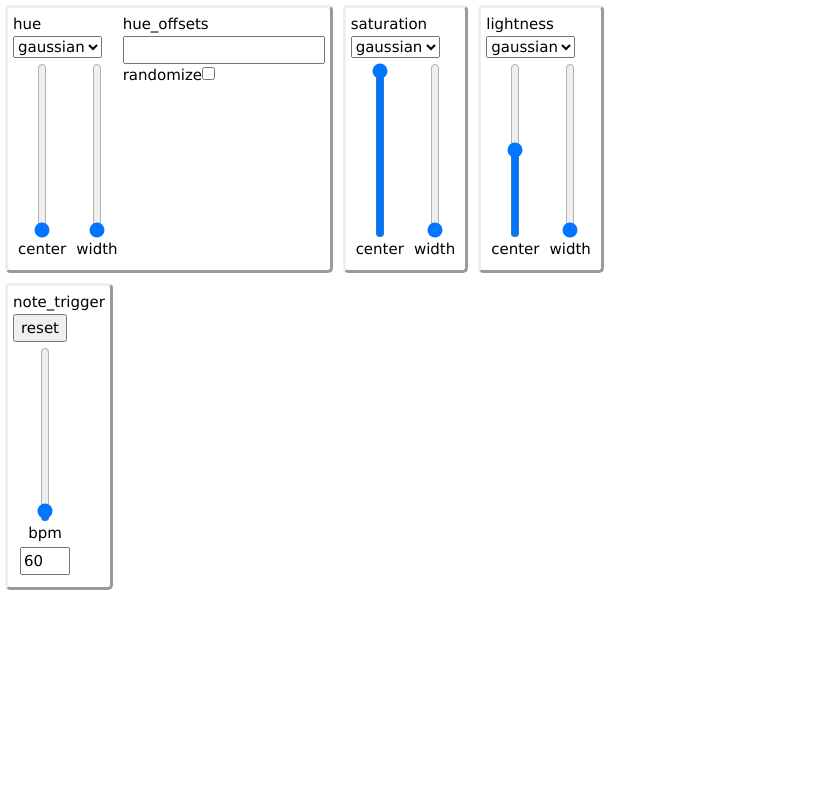
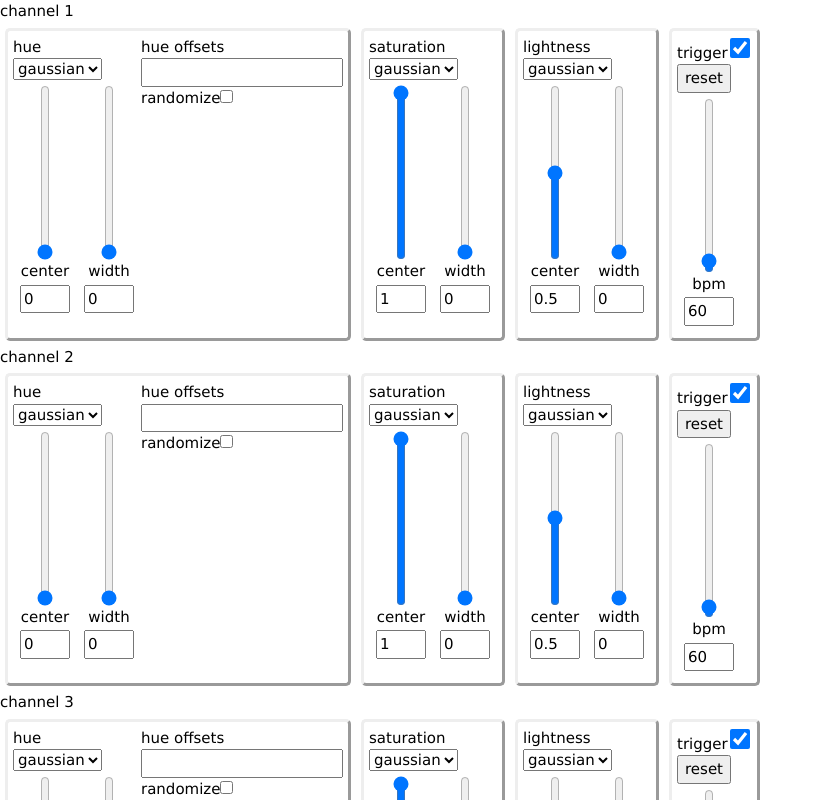
Before and after one commit to generalelectrix/color_hustler, a React (Create React App) app in the folder color-hustler/: page / in a window 1280 px wide. Shown: the top 800 px of the page, without its empty margins (0-823 px from the left). Built offline with nearby package versions, Linux system fonts and the light colour scheme; no server answers.

Commit message:
Refactor into several chains addressing first few midi channels.

```diff
--- a/color-hustler/src/App.js
+++ b/color-hustler/src/App.js
@@ -1,7 +1,5 @@
 import React from 'react';
-import Noise from './Noise'
-import Trigger from './Trigger'
-import ConstantList from './ConstantList'
+import Chain from './Chain';
 import './App.css'
 
 // The websocket we'll use to communicate with the backend.
@@ -10,30 +8,16 @@ const socket = new WebSocket('ws://localhost:4321')
 socket.onopen = _ => console.log("Opened websocket.")
 socket.onmessage = event => console.log(JSON.parse(event.data))
 
-const sendMessage = (name, attr, payload) => {
+const dispatch = (name, attr, payload) => {
   socket.send(JSON.stringify([name + '.' + attr, payload]))
 }
 
 function App() {
   return (
     <div className="App">
-      <div className="flexrow">
-        <div className="panel flexrow">
-          <Noise name="hue" initialCenter={0.0} dispatch={sendMessage} />
-          <ConstantList name="hue_offsets" dispatch={sendMessage} />
-        </div>
-        <div className="panel">
-          <Noise name="saturation" initialCenter={1.0} dispatch={sendMessage} />
-        </div>
-        <div className="panel">
-          <Noise name="lightness" initialCenter={0.5} dispatch={sendMessage} />
-        </div>
-      </div>
-      <div className="flexrow">
-        <div className="panel">
-          <Trigger name="note_trigger" initialBpm={60.0} dispatch={sendMessage} />
-        </div>
-      </div>
+      <Chain dispatch={dispatch} index={0}/>
+      <Chain dispatch={dispatch} index={1}/>
+      <Chain dispatch={dispatch} index={2}/>
     </div>
   );
 }
--- /dev/null
+++ b/color-hustler/src/Chain.js
@@ -0,0 +1,48 @@
+import React from 'react';
+import Noise from './Noise'
+import Trigger from './Trigger'
+import ConstantList from './ConstantList'
+
+const Chain = ({index, dispatch}) => {
+  return (
+    <div>
+      channel {index + 1}
+      <div className="flexrow">
+        <div className="panel flexrow">
+          <Noise
+            name={"hue" + index}
+            displayName="hue"
+            initialCenter={0.0}
+            dispatch={dispatch} />
+          <ConstantList
+            name={"hue_offsets" + index}
+            displayName="hue offsets"
+            dispatch={dispatch} />
+        </div>
+        <div className="panel">
+          <Noise
+            name={"saturation" + index}
+            displayName="saturation"
+            initialCenter={1.0}
+            dispatch={dispatch} />
+        </div>
+        <div className="panel">
+          <Noise
+            name={"lightness" + index}
+            displayName="lightness"
+            initialCenter={0.5}
+            dispatch={dispatch} />
+        </div>
+        <div className="panel">
+          <Trigger
+            name={"trigger" + index}
+            initialBpm={60.0}
+            dispatch={dispatch} />
+        </div>
+      </div>
+    </div>
+
+  )
+}
+
+export default Chain
--- a/color-hustler/src/ConstantList.js
+++ b/color-hustler/src/ConstantList.js
@@ -1,7 +1,7 @@
 import React from 'react'
 // Quick and dirty control over constant list driven modulators.
 
-const ConstantList = ({name, dispatch}) => {
+const ConstantList = ({name, dispatch, displayName}) => {
 
   const [values, setValues] = React.useState("")
   const [random, setRandom] = React.useState(false)
@@ -26,7 +26,7 @@ const ConstantList = ({name, dispatch}) => {
 
   return (
     <div className="flexcol">
-      <span>{name}</span>
+      <span>{displayName || name}</span>
       <input
         type="text"
         onChange={e => setValues(e.target.value)}
@@ -35,7 +35,6 @@ const ConstantList = ({name, dispatch}) => {
         randomize
         <input
           type="checkbox"
-          style={{width: 'auto'}}
           onChange={handleRandom}
           checked={random}/>
       </label>
--- a/color-hustler/src/Noise.js
+++ b/color-hustler/src/Noise.js
@@ -4,7 +4,7 @@ import { Slider } from './Slider'
 const GAUSSIAN = 'gaussian'
 const UNIFORM = 'uniform'
 
-const Noise = ({name, initialCenter, dispatch}) => {
+const Noise = ({name, displayName, initialCenter, dispatch}) => {
 
   const [mode, setMode] = React.useState(GAUSSIAN)
   const [center, setCenter] = React.useState(initialCenter)
@@ -22,7 +22,7 @@ const Noise = ({name, initialCenter, dispatch}) => {
 
   return (
     <div className="flexcol">
-      <span>{name}</span>
+      <span>{displayName || name}</span>
       <select value={mode} onChange={updateMode}>
         <option value={GAUSSIAN}>gaussian</option>
         <option value={UNIFORM}>uniform</option>
--- a/color-hustler/src/Slider.js
+++ b/color-hustler/src/Slider.js
@@ -20,7 +20,7 @@ export const StatefulSlider = ({label, onChange, initialValue=0.0, min, max, sho
   )
 }
 
-export const Slider = ({label, onChange, value, min=0.0, max=1.0, showValue=false}) => {
+export const Slider = ({label, onChange, value, min=0.0, max=1.0, showValue=true}) => {
   const handleChange = e => onChange(e.target.value)
 
   return (
@@ -30,7 +30,7 @@ export const Slider = ({label, onChange, value, min=0.0, max=1.0, showValue=fals
         orient="vertical"
         min={min}
         max={max}
-        step={0.00001}
+        step={0.001}
         value={value}
         onChange={handleChange}/>
       {label}
@@ -40,7 +40,7 @@ export const Slider = ({label, onChange, value, min=0.0, max=1.0, showValue=fals
           className="slider-input"
           min={min}
           max={max}
-          step={0.00001}
+          step={0.001}
           value={value}
           onChange={handleChange}/>}
     </div>
--- a/color-hustler/src/Trigger.js
+++ b/color-hustler/src/Trigger.js
@@ -2,9 +2,23 @@ import React from 'react'
 import { StatefulSlider } from './Slider'
 
 const Trigger = ({name, initialBpm, dispatch}) => {
+  const [active, setActive] = React.useState(true)
+
+  const handleActive = e => {
+    setActive(e.target.checked)
+    dispatch(name, "active", e.target.checked)
+  }
+
   return (
     <div className="flexcol">
-      <span>{name}</span>
+      <span>
+        trigger
+        <input
+          type="checkbox"
+          style={{margin: '2px', width: '20px', height: '20px'}}
+          onChange={handleActive}
+          checked={active} />
+      </span>
       <button type="button" onClick={() => dispatch(name, "reset", true)}>reset</button>
       <StatefulSlider
         label="bpm"
```
Also changed, not shown: 2 other files (tests, documents, lock files or other folders).
